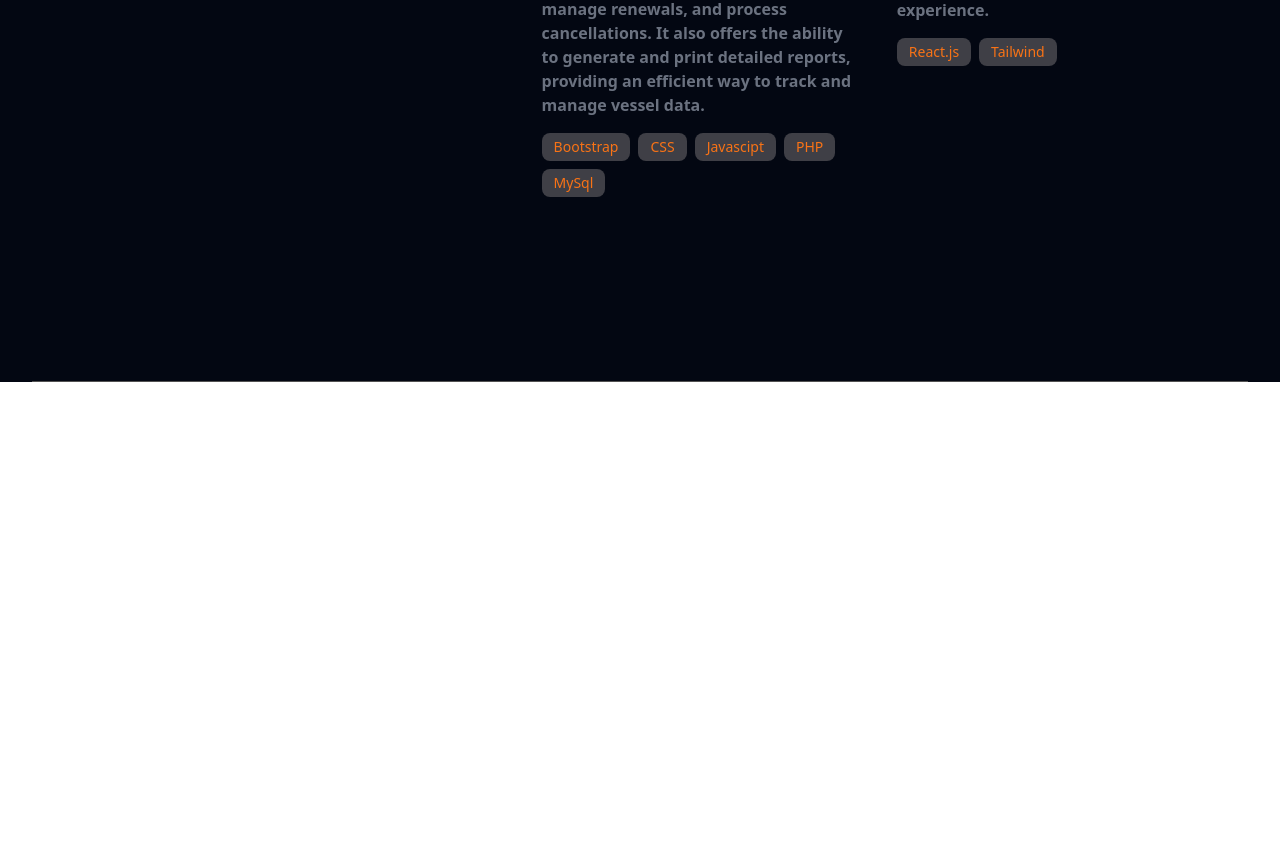
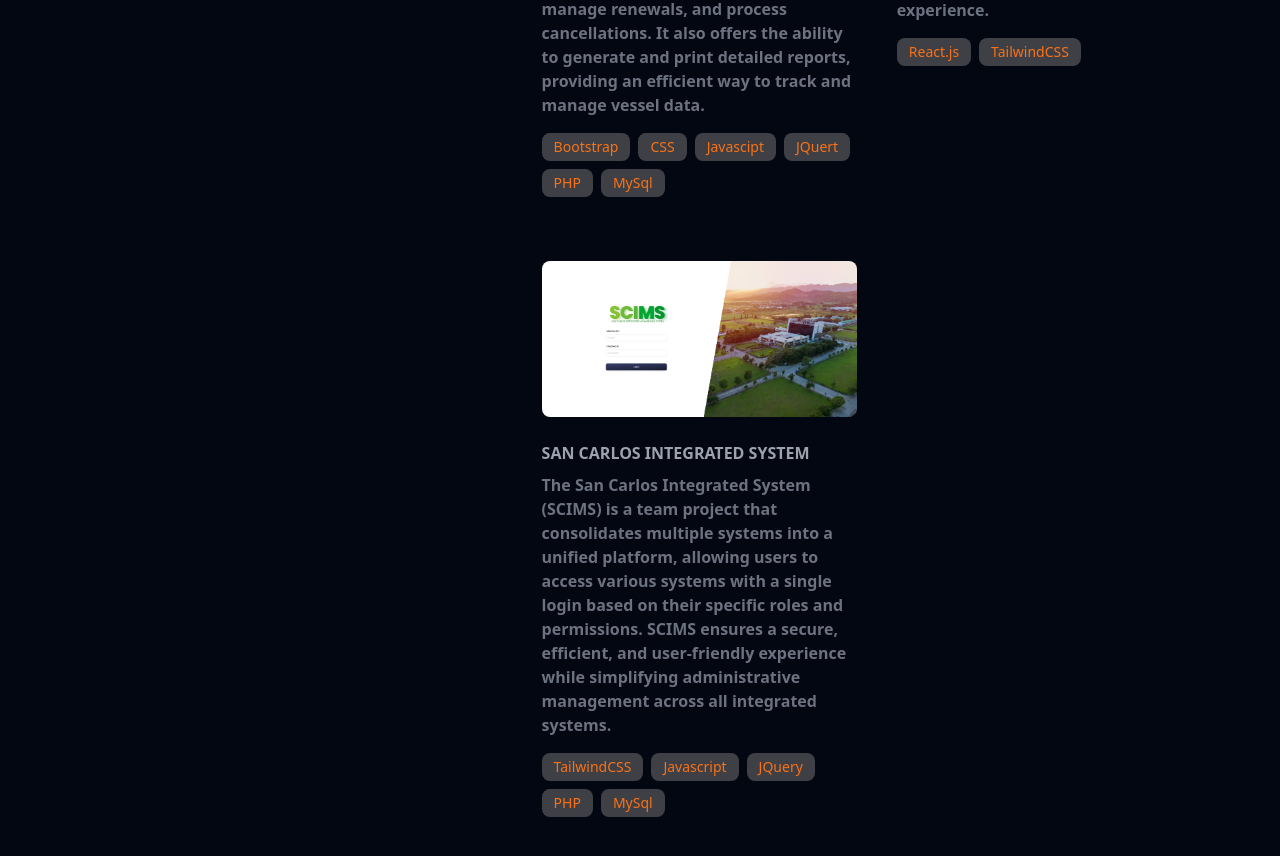
Before and after one commit to bonvillanueva21/portfolio, a React (Create React App) app: page / in a window 1280 px wide. Shown: the part 1400-2256 px from the top of the page. Before the commit the page ends 1782 px from the top, so only its background shows below. Built offline with nearby package versions, Linux system fonts and the light colour scheme.

Commit message:
Add Project

```diff
--- a/src/constants/index.js
+++ b/src/constants/index.js
@@ -1,4 +1,5 @@
 import fvrs from "./../assets/images/projects/fvrs.png";
+import scims from "./../assets/images/projects/scims.png";
 import reactPortfolio from "./../assets/images/projects/react-portfolio.png";
 
 export const experience = [
@@ -17,13 +18,20 @@ export const projects = [
     title: "Fishing Vessel Registration System",
     description:
       "A fully functional system allows users to easily register fishing vessels, manage renewals, and process cancellations. It also offers the ability to generate and print detailed reports, providing an efficient way to track and manage vessel data.",
-    techonologies: ["Bootstrap", "CSS", "Javascipt", "PHP", "MySql"],
+    techonologies: ["Bootstrap", "CSS", "Javascipt", "JQuert", "PHP", "MySql"],
   },
   {
     img: reactPortfolio,
     title: "Web Portfolio",
     description: "A personal web portfolio designed to showcase my skills, projects, and experience.",
-    techonologies: ["React.js", "Tailwind"],
+    techonologies: ["React.js", "TailwindCSS"],
+  },
+  {
+    img: scims,
+    title: "San Carlos Integrated System",
+    description:
+      "The San Carlos Integrated System (SCIMS) is a team project that consolidates multiple systems into a unified platform, allowing users to access various systems with a single login based on their specific roles and permissions. SCIMS ensures a secure, efficient, and user-friendly experience while simplifying administrative management across all integrated systems.",
+    techonologies: ["TailwindCSS", "Javascript", "JQuery", "PHP", "MySql"],
   },
 ];
 
```
Also changed, not shown: src/assets/images/projects/scims.png (added).
